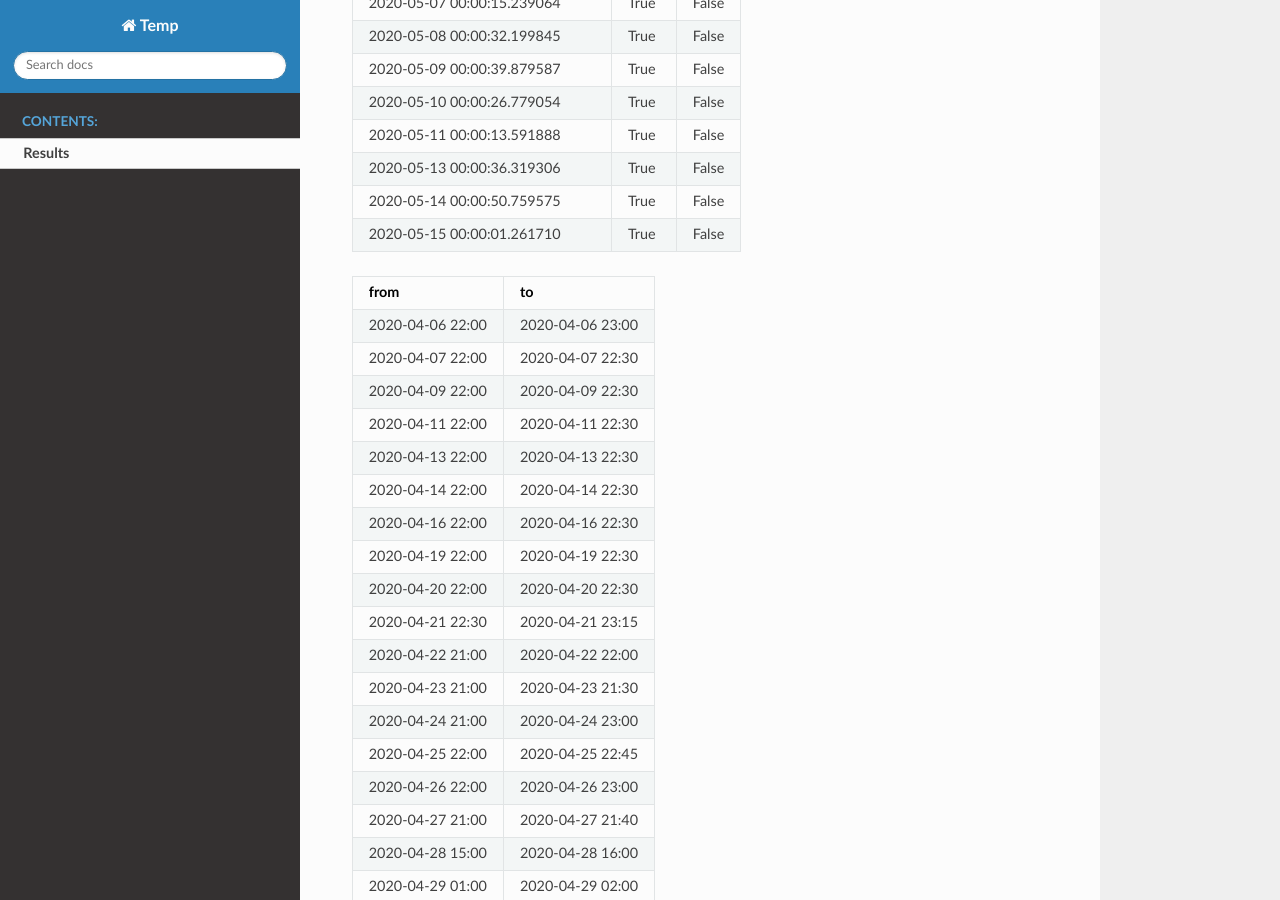
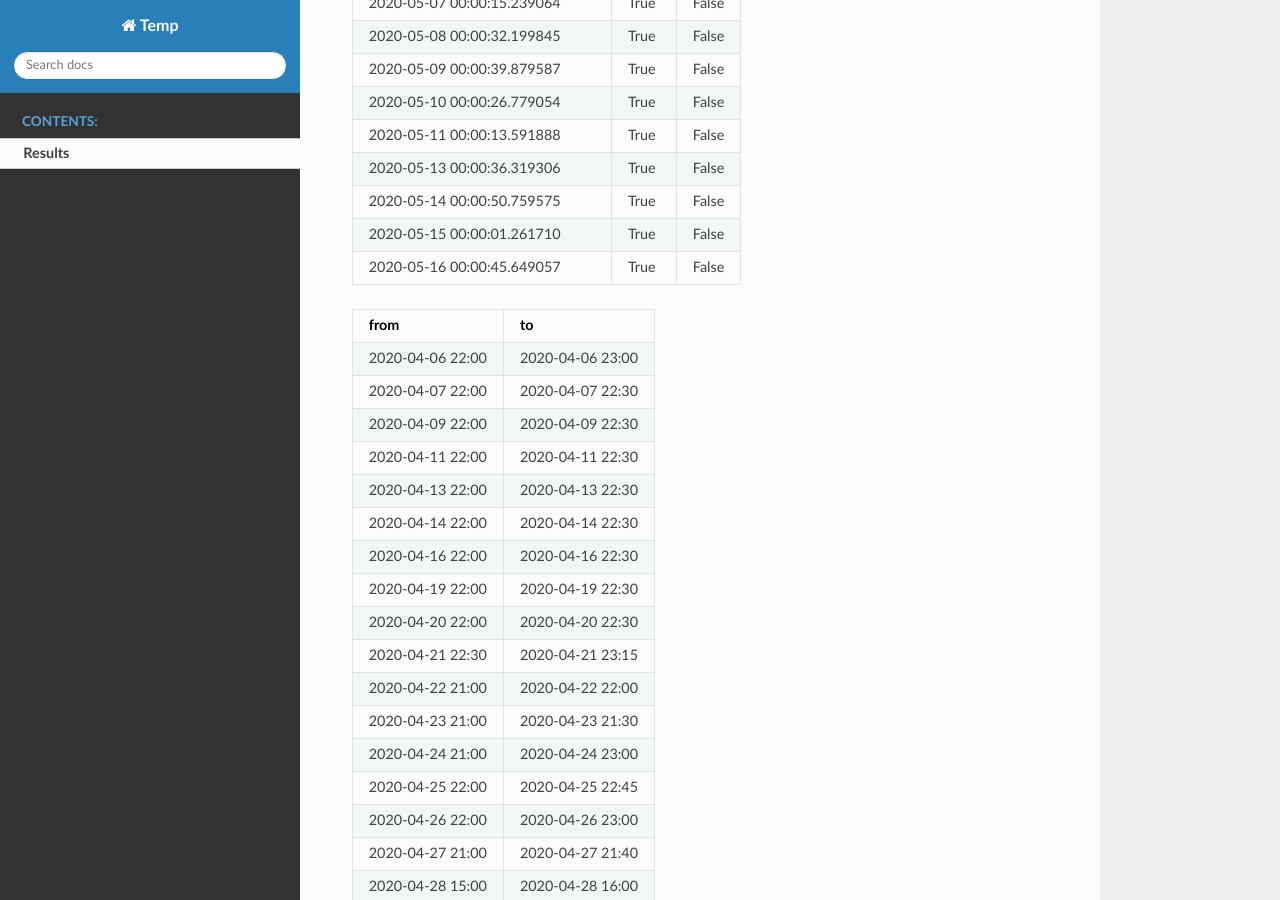
Before and after one commit to shlomow/queries-results, a Sphinx documentation site: the page built from source/results.rst, in a window 1280 px wide and 900 px high, scrolled down 1229 px. Built offline with Sphinx 7.4.7 and the Read the Docs theme 2.0.0, drawn with Linux system fonts in a browser that asks for light colours.

Commit message:
update results

```diff
--- a/source/results.rst
+++ b/source/results.rst
@@ -44,6 +44,7 @@ Results
    2020-05-13 00:00:36.319306, True, False
    2020-05-14 00:00:50.759575, True, False
    2020-05-15 00:00:01.261710, True, False
+   2020-05-16 00:00:45.649057, True, False
 
 .. csv-table::
    :header: "from", "to"
```
Also changed, not shown: results.json (+1 -1 lines).
